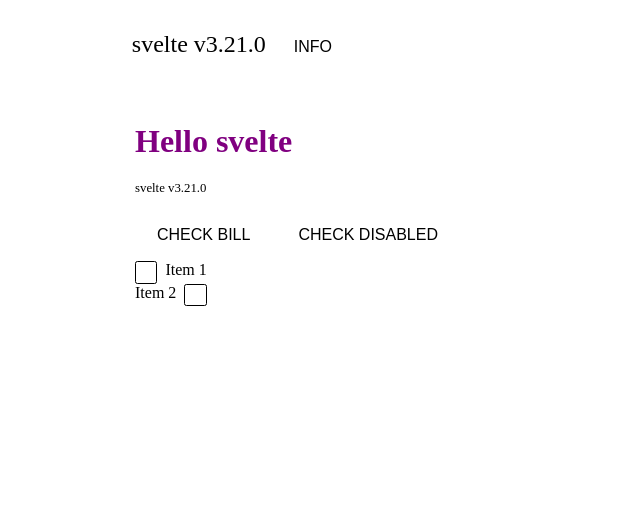
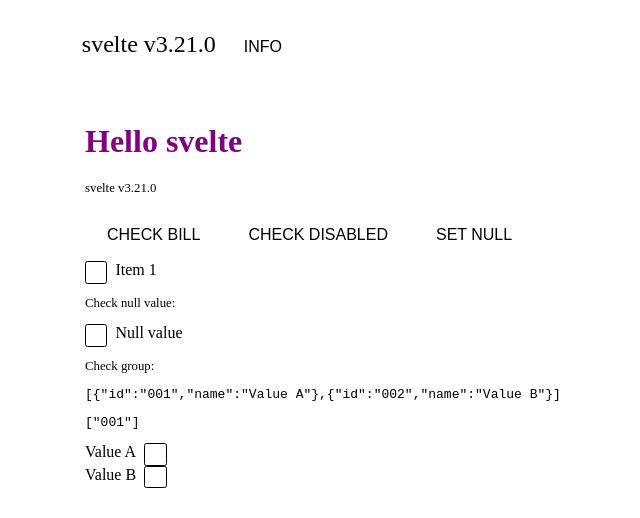
Before and after one commit to nikolay-ermolenko/svelte, a Svelte app: page / in a window 1280 px wide. Shown: the top 518 px of the page, without its empty margins (271-911 px from the left). Built offline with nearby package versions, Linux system fonts and the light colour scheme; the HTML template or start-up script is replaced by a standard one.

Commit message:
app: add checkboxes

```diff
--- a/src/App.svelte
+++ b/src/App.svelte
@@ -9,8 +9,23 @@
   export let version;
 
   let btnDisabled = false;
+  let checkNull = null;
+  let checkOptions = [{
+    id: '001',
+    name: 'Value A'
+  },{
+    id: '002',
+    name: 'Value B'
+  }];
+  let checkResult = ['001'];
+  let checkOptions2 = {
+    varA: true,
+    varB: false,
+    varC: null
+  };
 
   $: versionText = `svelte v${version}`;
+
 
   // header="Hello Svelte :: {version} :: qweertyyiuo"
 </script>
@@ -29,9 +44,16 @@
         <p class="version">{versionText}</p>
         <Button text="check bill" on:click={(z,x,c)=>console.log(z.detail,x,c)} />
         <Button text="check disabled" disabled={btnDisabled} on:click={(z,x,c)=>btnDisabled=true} />
-        <Checkbox bind:value={btnDisabled}>Item 1</Checkbox>
-        <Checkbox text="Item 2" labelBefore />
-      </div>
+        <Button on:click={()=>checkNull=null} >Set null</Button>
+        <Checkbox bind:checked={btnDisabled}>Item 1</Checkbox>
+        <p class="version">Check null value:</p>
+        <Checkbox bind:checked={checkNull} disabled={btnDisabled}>Null value</Checkbox>
+        <p class="version">Check group:</p>
+        <pre>{JSON.stringify(checkOptions)}</pre>
+        <pre>{JSON.stringify(checkResult)}</pre>
+        {#each checkOptions as {id, name}}
+          <Checkbox bind:group={checkResult} value={id} labelBefore>{name}</Checkbox>
+        {/each}
     </Container>
   </div>
 </Viewport>
@@ -45,10 +67,10 @@
   color: var(--text-regular-color);
 }
 .aaaa {
-  width: 60%;
-  height: 70%;
-  max-width: 500px;
-  max-height: 400px;
+  width: 70%;
+  height: 80%;
+  max-width: 600px;
+  max-height: 500px;
   margin: auto;
 }
 </style>
```
